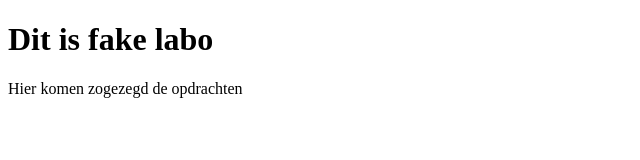
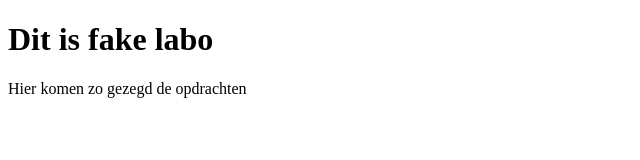
Before and after one commit to ilax0114/Github-Introductie, a plain HTML site: page fake.labo.html in a window 1280 px wide. Shown: the full height of the page, 0-640 px from the left. Drawn offline with Linux system fonts and the light colour scheme.

Commit message:
Update fake.labo.html

```diff
--- a/fake.labo.html
+++ b/fake.labo.html
@@ -6,6 +6,6 @@
 </head>
 <body>
 <h1>Dit is fake labo</h1>
-<p>Hier komen zogezegd de opdrachten</p>
+<p>Hier komen zo gezegd de opdrachten</p>
 </body>
 </html>
```
